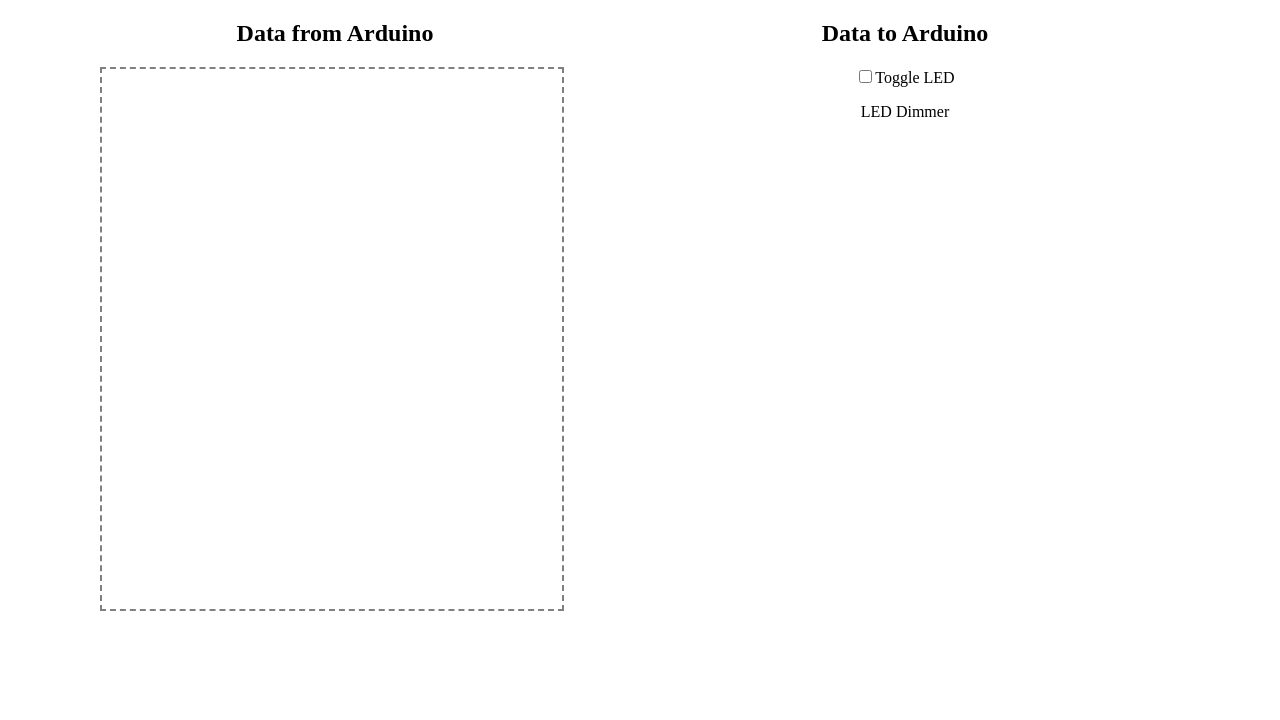
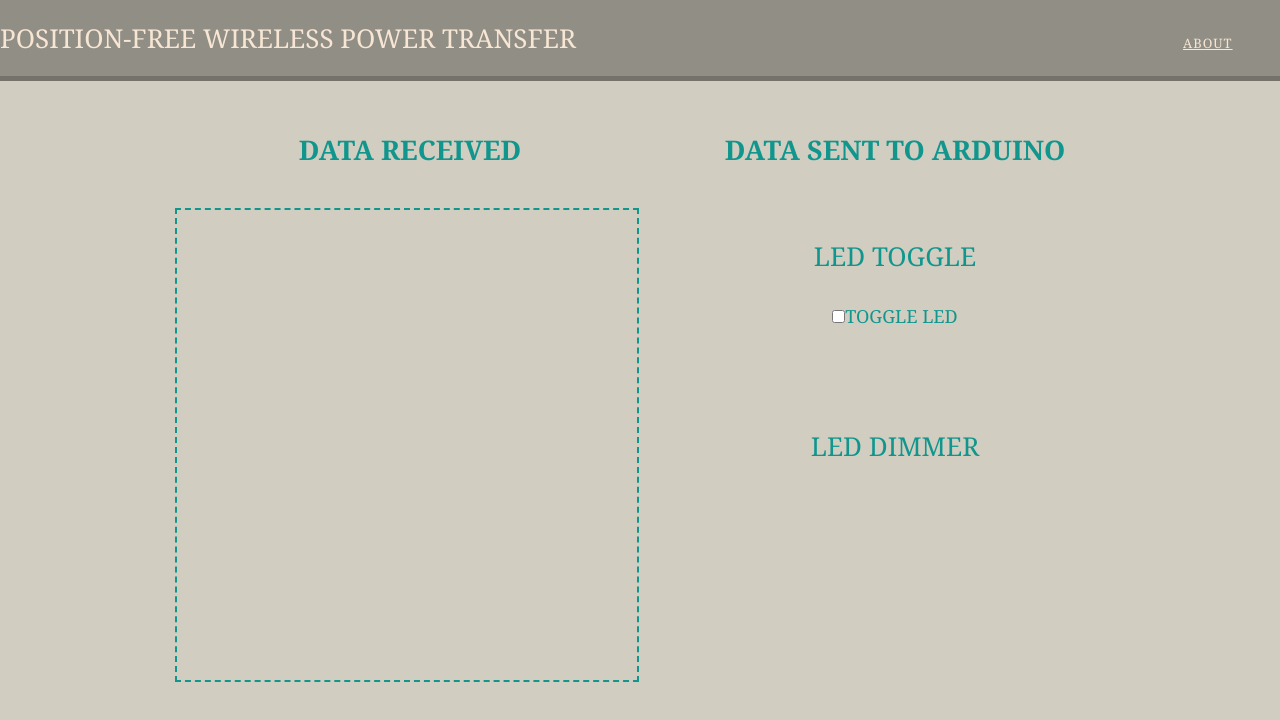
Before and after one commit to penwin/wirelessPowerTransfer, a website: page client/interface.html in a window 1280 px wide. Drawn offline with nearby package versions, Linux system fonts and the light colour scheme; no server answers.

Commit message:
Sunday Feb 28 v2

```diff
--- a/client/css/main.css
+++ b/client/css/main.css
@@ -1,25 +1,101 @@
 body {
     margin: 0px;
     padding: 0px;
+    color:  #10968D;
+    background:#D1CDC1;
+    font-family: "Roboto Slab", Georgia, serif;
+    font-size: 26px;
 }
+
+#header {
+    background-color: rgba(0, 0, 0, 0.31);
+    border-bottom: 5px solid rgba(0, 0, 0, 0.2);
+    padding: 20px 0;
+    text-transform: uppercase;
+    font-family: "Pacifico", Georgia, serif;
+}
+
+.inner {
+    position: relative;
+    width: 1280px;
+    margin: 0 auto;
+}
+
+#site_title {
+    float: left;
+    font-family: "Pacifico", Georgia, serif;
+    font-size: 26px;
+    color: #F7E6D4;
+}
+
+
+.menu {
+    list-style: none;
+    display: inline-block;
+}
+* {
+    -webkit-box-sizing: border-box;
+    -moz-box-sizing: border-box;
+    box-sizing: border-box;
+}
+* {
+    margin: 0;
+    padding: 0;
+    word-wrap: break-word;
+}
+
+ul, menu, dir {
+    -webkit-margin-start: 0px;
+    -webkit-margin-end: 0px;
+    -webkit-padding-start: 600px;
+}
+
+.menu-main a {
+    font-size: 13px;
+    line-height: 19px;
+    color: #F7E6D4;
+    letter-spacing: 1px;
+    text-transform: uppercase;
+    padding: 13px 7px;
+}
+
 #rData{
     float:left;
-    margin-left:100px;
+    margin-top:50px;
+    margin-left:175px;
     margin-right:auto;
     width:470px;
+    text-transform: uppercase;
+    font-size: 18px;
 }
 #sData{
-    float: left;
-    margin-left:100px;
-    margin-right:auto;
-    width:470px;
+    float: right;
+    margin-top:50px;
+    margin-left:auto;
+    margin-right:175px;
+    width:420px;
+    text-transform: uppercase;
+    font-size: 18px;
 }
 h2{
     text-align:center;
+    color: #10968D;
 }
 #myCanvas {
-    border: 2px dashed grey;
+    border: 2px dashed #10968D;
 }
-#btnHolder, #sliderTxt{
+#btnHolder{
     text-align:center;
+    padding-bottom: 100px;
 }
+
+#sliderTxt{
+    text-align:center;
+    font-size: 26px;
+    font-family: "Roboto Slab", Georgia, serif;
+}
+#dimmerTxt{
+    text-align:center;
+    font-size: 26px;
+    font-family: "Roboto Slab", Georgia, serif;
+}
--- a/client/interface.html
+++ b/client/interface.html
@@ -2,38 +2,13 @@
 <html>
 <head>
     <link rel="stylesheet" href="http://code.jquery.com/ui/1.9.2/themes/base/jquery-ui.css" />
-    <style>
-        body {
-            margin: 0px;
-            padding: 0px;
-        }
-        #rData{
-            float:left;
-            margin-left:100px;
-            margin-right:auto;
-            width:470px;
-        }
-        #sData{
-            float: left;
-            margin-left:100px;
-            margin-right:auto;
-            width:470px;
-        }
-        h2{
-            text-align:center;
-        }
-        #myCanvas {
-            border: 2px dashed grey;
-        }
-        #btnHolder, #sliderTxt{
-            text-align:center;
-        }
-    </style>
+    <link href="../client/css/main.css" rel="stylesheet" type="text/css" />
+
     <script src="http://code.jquery.com/jquery-1.8.3.js"></script>
     <script src="http://code.jquery.com/ui/1.9.2/jquery-ui.js"></script>
     <script src="/socket.io/socket.io.js"></script>
+    <script src="//cdnjs.cloudflare.com/ajax/libs/webfont/1.3.0/webfont.js"></script>
     <script>
-        // canvas request for all browsers
         window.requestAnimFrame = (function(callback) {
             return window.requestAnimationFrame ||
                     window.webkitRequestAnimationFrame ||
@@ -44,129 +19,34 @@
                         window.setTimeout(callback, 1000 / 30); // 30 frames per second
                     };
         })();
-
-        var iosocket;
-        var pollOneH = 0;
-        var poll1;
-        var text;
-        var potValue;
-        var prevPotValue;
-        //var onOff = false;
-        var toggleVal = 0;
-
-        function animation(poll1,text)
-        {
-            var canvas = document.getElementById("myCanvas");
-            var content = canvas.getContext("2d");
-
-            // clear canvas
-            content.clearRect(0, 0, 460, 540);
-
-            content.fillStyle = 'black';
-            content.textAlign = 'center';
-            content.font = '20pt Calibri';
-
-            // make the wobbely values stop
-            if(pollOneH*2 > prevPotValue+2 || pollOneH*2 < prevPotValue-2){
-                prevPotValue = potValue;
-                potValue = pollOneH*2;
-            }
-
-            content.fillText('Potmeter value: ' + potValue, text.x, text.y);
-
-            // render graph
-            content.fillStyle = 'orange';
-            content.fillRect(poll1.x,(poll1.y-poll1.h),poll1.w,poll1.h);
-
-            content.fill();
-
-            // request new frame
-            requestAnimFrame(function() {
-
-                if(poll1.h < pollOneH){
-                    poll1.h += (pollOneH - poll1.h)*.15;
-                }
-                else if(poll1.h > pollOneH){
-                    poll1.h -= (poll1.h - pollOneH)*.15;
-                }
-                text.y = (poll1.y - poll1.h) - 5;
-                animation(poll1,text);
-            });
-        }
-
-        function initSocketIO()
-        {
-            iosocket = io.connect();
-            iosocket.on('onconnection', function(value) {
-                pollOneH = value.pollOneValue/2; // recieve start poll value from server
-                initPoll();
-                initButton();
-                initSlider();
-
-                // recieve changed values by other client from server
-                iosocket.on('updateData', function (recievedData) {
-                    pollOneH = recievedData.pollOneValue/2; // recieve start poll value from server
-                });
-            });
-        }
-
-        function initPoll()
-        {
-            poll1 = {
-                x: 10,
-                y: 540,
-                w: 440,
-                h: 0
-            }
-            text = {
-                x:poll1.w/2,
-                y:100
-            }
-            potValue = pollOneH*2;
-            prevPotValue = potValue;
-            animation(poll1,text);
-        }
-
-        function initButton()
-        {
-            $( "#check" ).button();
-        }
-
-        function initSlider()
-        {
-            $( "#slider" ).slider({
-                min:0,
-                max:255,
-                change: function(event,ui) {
-                    iosocket.emit('sliderval',ui.value);
-                }
-            });
-        }
-
-        window.onload = function() {
-            initSocketIO();
-        };
-
-        $(document).ready(function() {
-            $('#check').click(function() {
-                toggleVal += 1;
-                toggleVal %= 2;
-                iosocket.emit('buttonval',toggleVal);
-            });
-        });
     </script>
+    <script src="../client/js/app.js"></script>
 </head>
 <body>
+
+<div id="header" class="full_width">
+<div class="inner">
+<div id="site_title">Position-Free Wireless Power Transfer
+</div>
+<div class="navigation">
+<!--<span class="menu_control">Menu</span>-->
+<ul id="menu-main" class="menu menu-main"><li id="menu-item-375" class="menu-item menu-item-type-post_type menu-item-object-page menu-item-375"><a href="http://onehungrymind.com/about/">About</a></li>
+</ul>
+</div>
+</div>
+</div>
+
 <div id="rData">
-    <h2>Data from Arduino</h2>
-    <canvas id="myCanvas" width="460" height="540"></canvas>
+    <h2 style="padding-bottom: 40px;">Data Received</h2>
+    <canvas id="myCanvas" width="460" height="470"></canvas>
 </div>
 <div id="sData">
-    <h2>Data to Arduino</h2>
+    <h2 style="padding-bottom: 70px;">Data sent to Arduino</h2>
+    <p style="padding-bottom: 30px;" id="sliderTxt">LED Toggle</p>
     <div id="btnHolder">
         <input type="checkbox" id="check" value="toggle"/><label for="check">Toggle LED</label>
     </div>
-    <p id="sliderTxt">LED Dimmer</p>
+    <p style="padding-bottom: 30px;" id="dimmerTxt">LED Dimmer</p>
     <div id="slider"></div>
 </div>
 </body>
--- a/client/js/app.js
+++ b/client/js/app.js
@@ -1,3 +1,4 @@
+// canvas request for all browsers
 var iosocket;
 var pollOneH = 0;
 var poll1;
@@ -13,9 +14,9 @@ function animation(poll1,text)
     var content = canvas.getContext("2d");
 
     // clear canvas
-    content.clearRect(0, 0, 460, 540);
+    content.clearRect(0, 0, 460, 470);
 
-    content.fillStyle = 'black';
+    content.fillStyle = '#025F70';
     content.textAlign = 'center';
     content.font = '20pt Calibri';
 
@@ -25,10 +26,10 @@ function animation(poll1,text)
         potValue = pollOneH*2;
     }
 
-    content.fillText('Potmeter value: ' + potValue, text.x, text.y);
+    content.fillText('Magnetic Field Value: ' + potValue, text.x, text.y);
 
     // render graph
-    content.fillStyle = 'orange';
+    content.fillStyle = '#39E5E5';
     content.fillRect(poll1.x,(poll1.y-poll1.h),poll1.w,poll1.h);
 
     content.fill();
@@ -67,10 +68,11 @@ function initPoll()
 {
     poll1 = {
         x: 10,
-        y: 540,
+        y: 470,
         w: 440,
         h: 0
     }
+
     text = {
         x:poll1.w/2,
         y:100
--- a/index.js
+++ b/index.js
@@ -7,5 +7,7 @@ var debug = false;
 var handle = {}
 handle["/"] = requestHandlers.sendInterface;
 handle["/interface"] = requestHandlers.sendInterface;
+handle["/client/js/app.js"] = requestHandlers.sendJavascript;
+handle["/client/css/main.css"] = requestHandlers.sendCSS;
 
 server.start(router.route,handle,debug);
--- a/package.json
+++ b/package.json
@@ -10,7 +10,7 @@
   "devDependencies": {},
   "scripts": {
     "test": "echo \"Error: no test specified\" && exit 1",
-    "start": "node server/server.js"
+    "start": "node index.js"
   },
   "author": "Diana Ospina"
 }
--- a/server.js
+++ b/server.js
@@ -22,8 +22,8 @@ function startServer(route,handle,debug)
 	  var content = route(handle,pathname,response,request,debug);
 	}
 
-	var httpServer = http.createServer(onRequest).listen(1337, function(){
-		console.log("Listening at: http://localhost:1337");
+	var httpServer = http.createServer(onRequest).listen(3000, function(){
+		console.log("Listening at: http://localhost:3000");
 		console.log("Server is up");
 	});
 	serialListener(debug);
```
Also changed, not shown: requestHandlers.js (+22 -3 lines), README.md.
